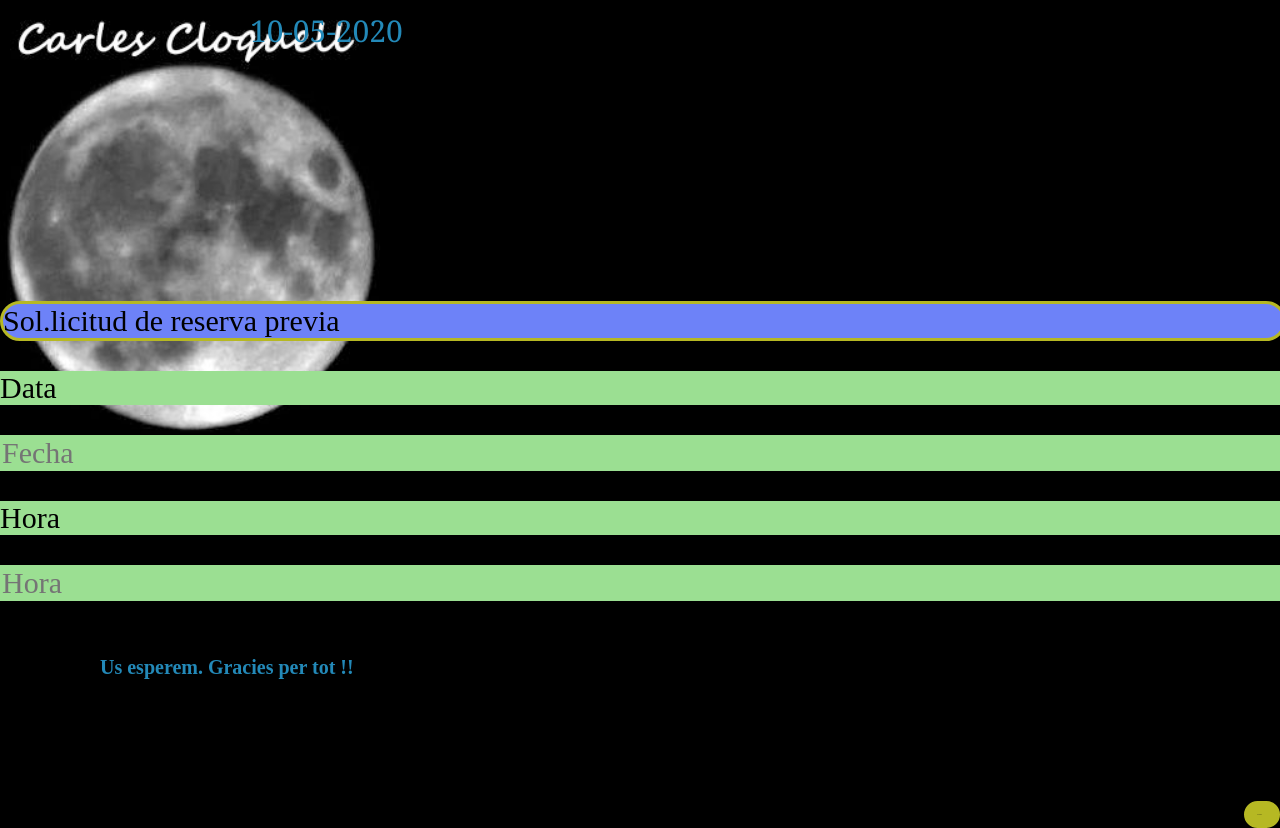
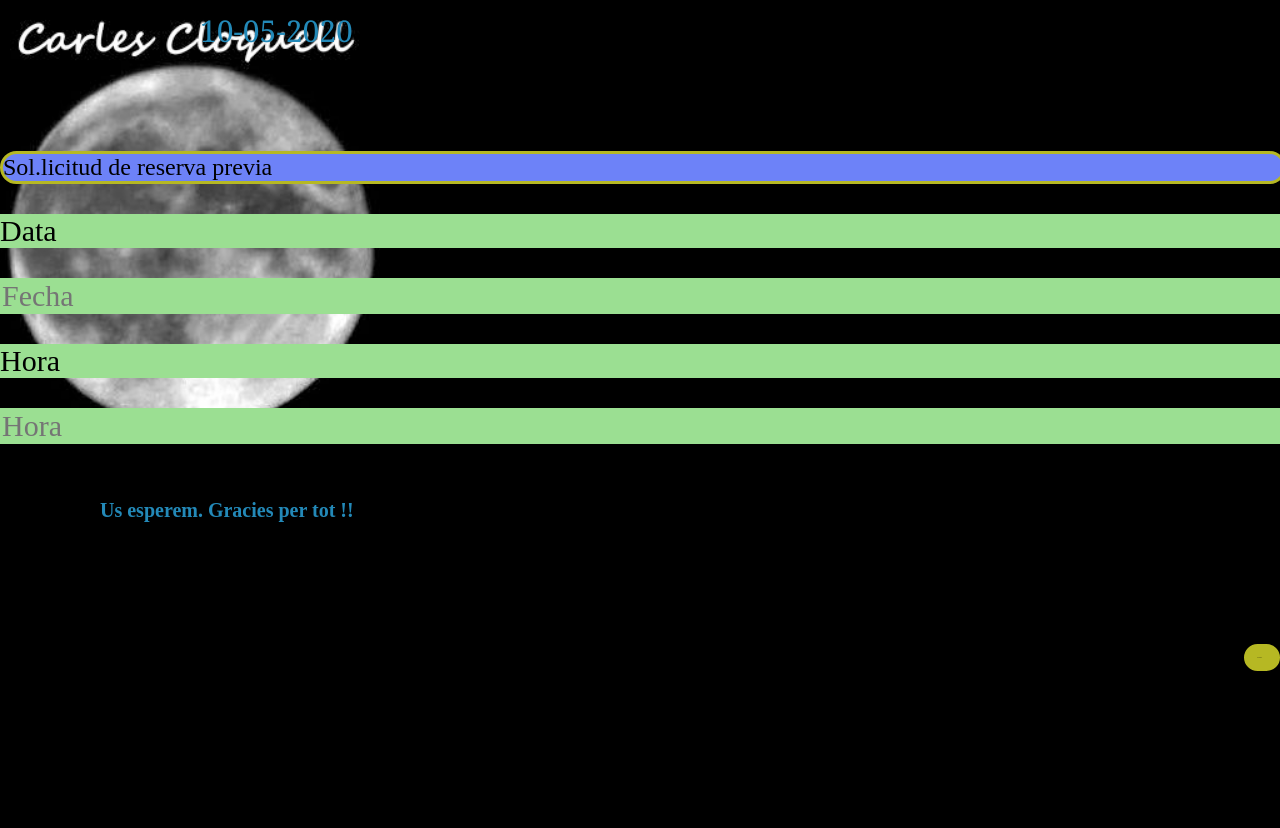
Before and after one commit to Shiverazul/citaprevia, a website built with webpack: page src/index.html in a window 1280 px wide. Built offline with nearby package versions, Linux system fonts and the light colour scheme.

Commit message:
Escalado de pantalla

```diff
--- a/src/scss/style.scss
+++ b/src/scss/style.scss
@@ -16,18 +16,18 @@ body{
     color: rgb(35, 137, 184);
     position: relative;
     margin-top: 10px;
-    margin-left: 250;//550
+    margin-left: 200;//550
     font-size: 30px; //60
 }
 
 .datos{
     font-family:'Times New Roman', Times, serif;
-    font-size: 30px;//60
+    font-size: 24px;//60
     color: black;
     background-color: rgb(159, 190, 204);
     background-color: rgb(109, 130, 248);
     //background-color:rgb(214, 154, 75);
-    margin-top: 250px;//500
+    margin-top: 100px;//500
     margin-left: 0px;
     border-width: 3px;
     border-style: solid;
```
Also changed, not shown: dist/index.css.
